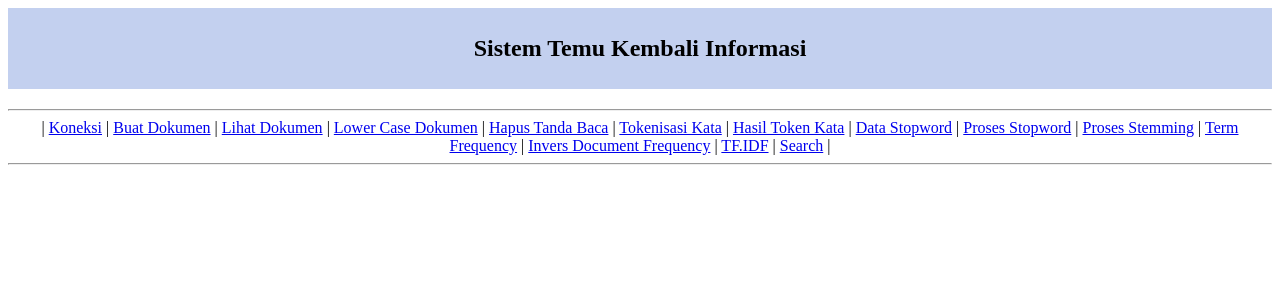
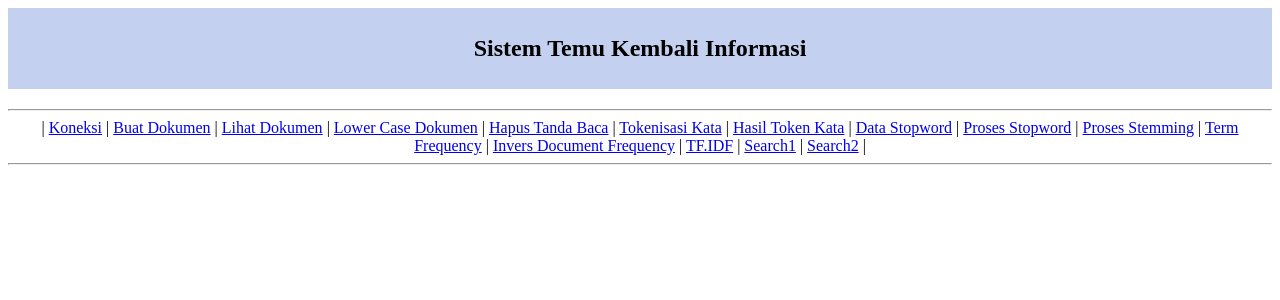
Before and after one commit to HerlinDwiAstuti/stki, a PHP site: page /index.php in a window 1280 px wide. Shown: the top 300 px of the page. Run offline with PHP 8.4, Linux system fonts and the light colour scheme.

Commit message:
Update index.php

```diff
--- a/index.php
+++ b/index.php
@@ -26,7 +26,8 @@ h2 {
 <a href="tf.php">Term Frequency</a> |
 <a href="idf.php">Invers Document Frequency</a> |
 <a href="tfidf.php">TF.IDF</a> |
-<a href="search1.php">Search</a> |
+<a href="search.php">Search1</a> |
+<a href="search1.php">Search2</a> |
 
 
 
```
